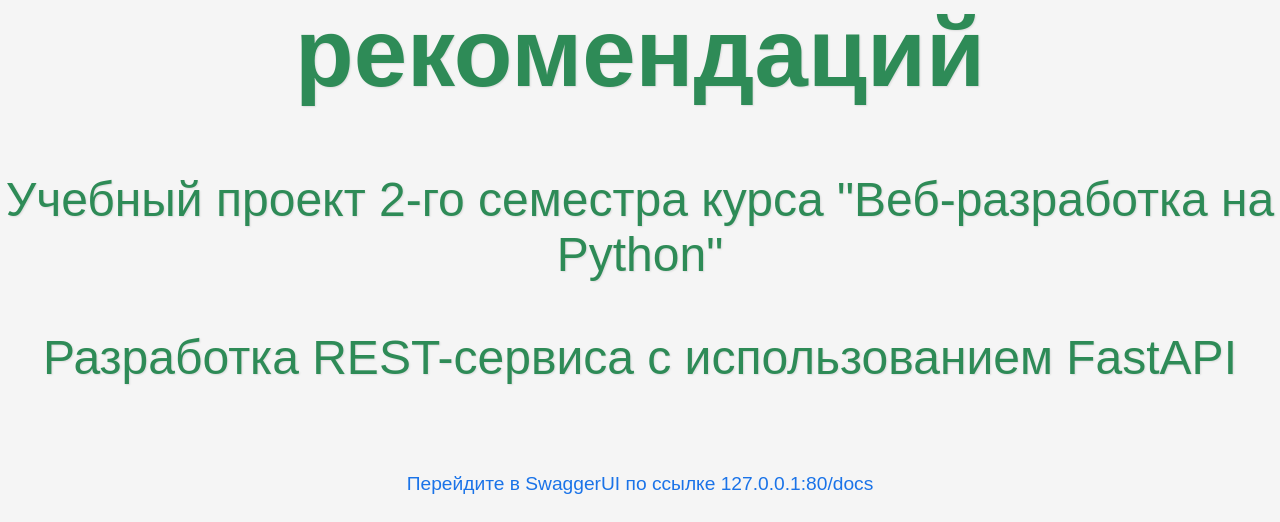
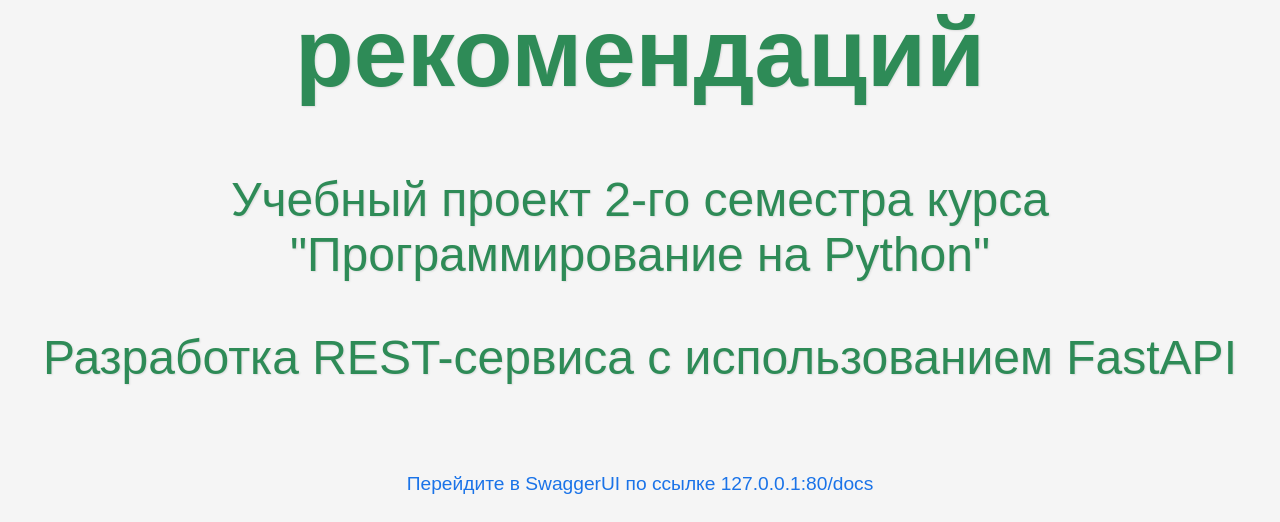
Before and after one commit to Alexander-web-coder/my_education_music_project, a FastAPI app: page / in a window 1280 px wide. Shown: the part 241-763 px from the top of the page. Run offline with FastAPI, Linux system fonts and the light colour scheme; parts of the project's set-up code (start-up, migrations or seed data) failed here and were passed over.

Commit message:
Текстовка на стартовой странице

```diff
--- a/app/templates/index.html
+++ b/app/templates/index.html
@@ -34,7 +34,7 @@
         <body>
             <div class="greeting">
                 <h1>Сервис музыкальных рекомендаций</h1>
-                <p>Учебный проект 2-го семестра курса "Веб-разработка на Python"</p>
+                <p>Учебный проект 2-го семестра курса "Программирование на Python"</p>
 		<p>Разработка REST-сервиса с использованием FastAPI</p>
             </div>
             <a href="http://127.0.0.1:80/docs" class="swagger-link">Перейдите в SwaggerUI по ссылке 127.0.0.1:80/docs</a>
```
